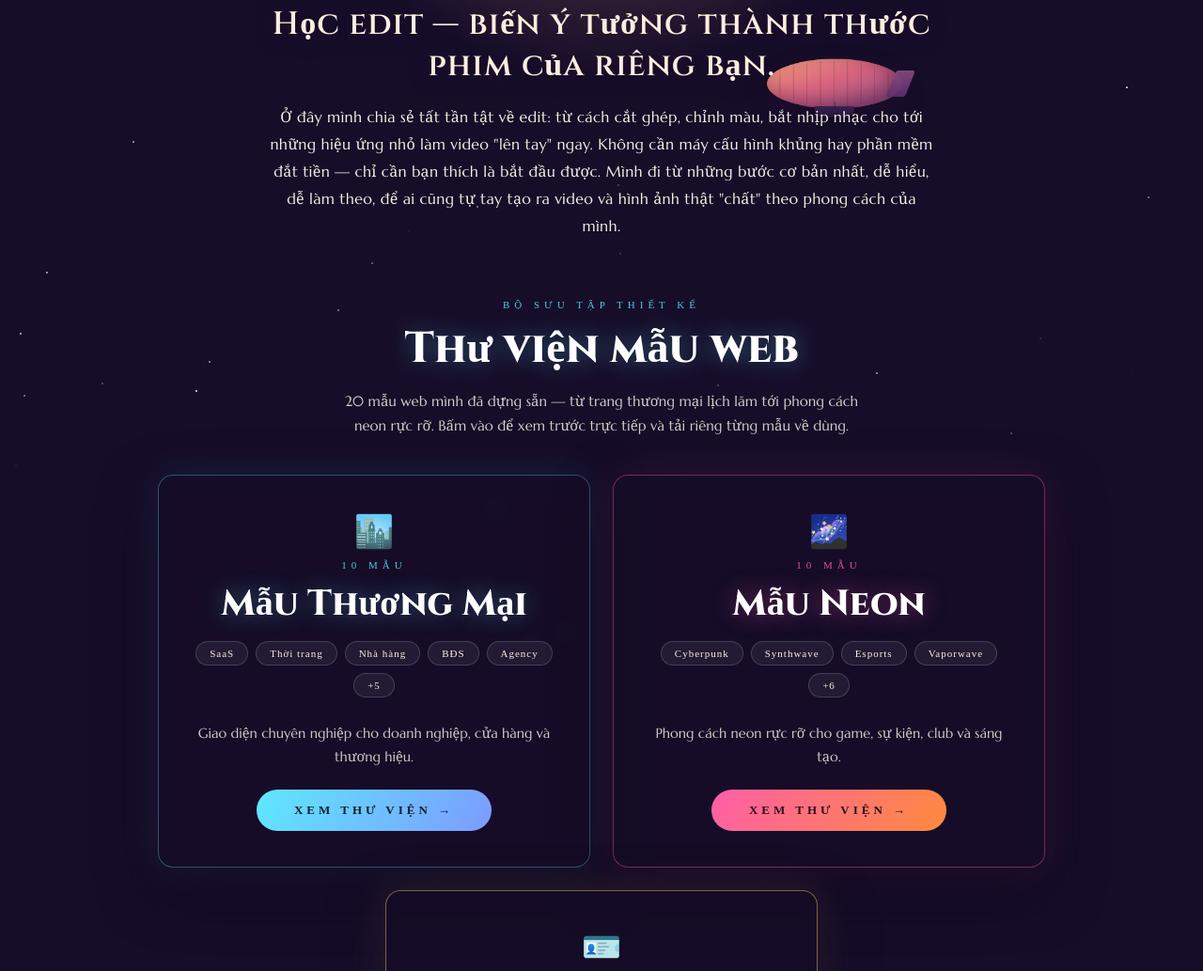
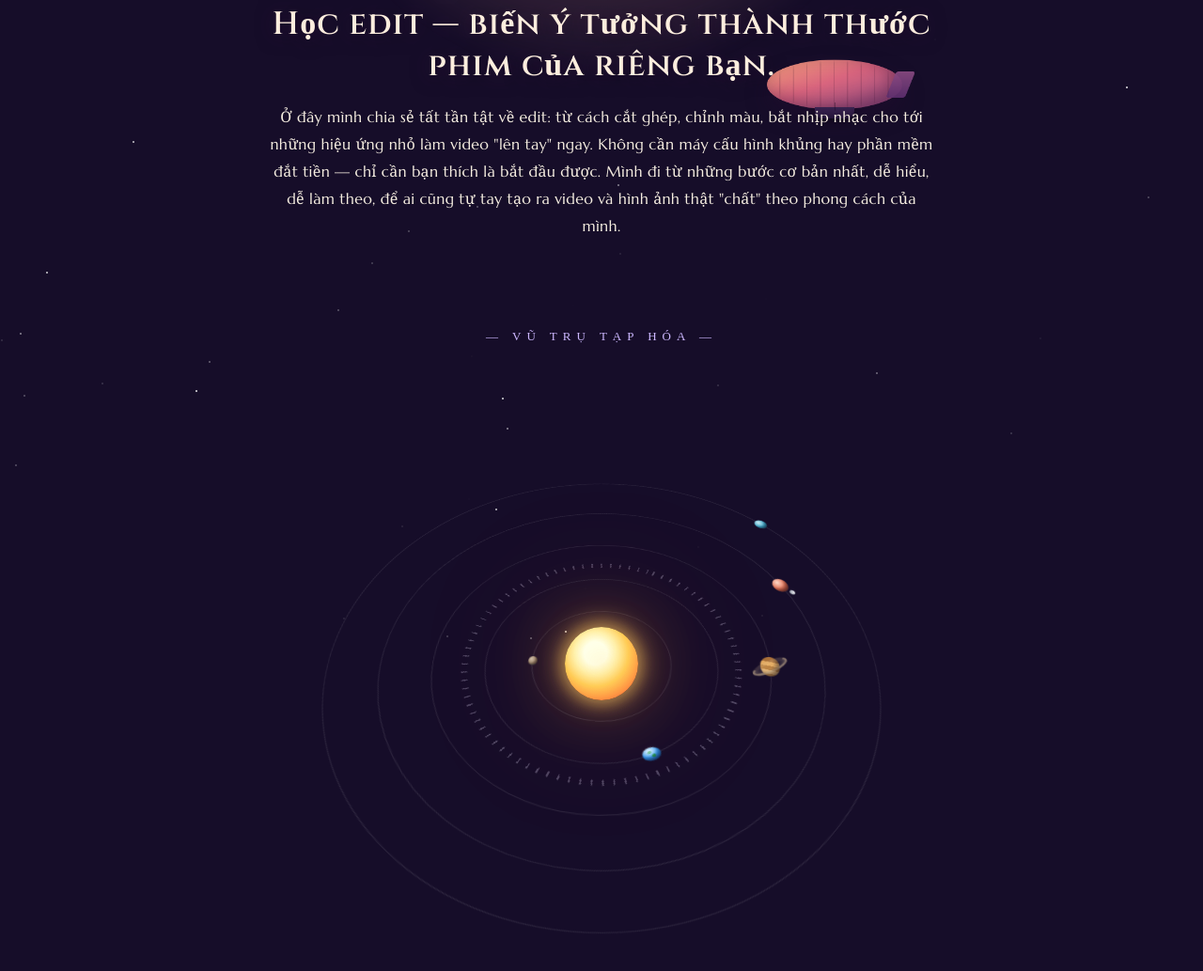
Before and after one commit to Huy17092006/profilr, a plain HTML site: page index.html/index.html in a window 1280 px wide. Shown: the part 908-1941 px from the top of the page at 94% size. Drawn offline with Linux system fonts and the light colour scheme; a web font is replaced by a local one.

Commit message:
Update index.html

```diff
--- a/index.html/index.html
+++ b/index.html/index.html
@@ -376,6 +376,66 @@
     .cv-close{display:none !important;}
     @page{ margin:14mm; }
   }
+  /* ====== HỆ MẶT TRỜI (bản chân thật) ====== */
+  .solar{position:relative; z-index:2; padding:6vh 20px 9vh; display:flex; flex-direction:column; align-items:center; overflow:hidden;}
+  .sol-title{font-family:'Marcellus SC',serif; letter-spacing:6px; font-size:13px; text-transform:uppercase;
+    color:#cdb8ff; opacity:.85; margin-bottom:30px; text-align:center;}
+  .solar-stage{perspective:900px; width:min(620px,94vw);}
+  .solar-sys{position:relative; width:100%; aspect-ratio:1/1; transform:rotateX(38deg); transform-style:preserve-3d;}
+  /* Mặt trời: lõi trắng nóng, rìa cam đỏ, quầng plasma */
+  .sol-sun{position:absolute; left:50%; top:50%; width:78px; height:78px; transform:translate(-50%,-50%) rotateX(-38deg); border-radius:50%;
+    background:radial-gradient(circle at 42% 36%, #fffdf2 0 18%, #ffe9a8 34%, #ffc24e 52%, #ff8a3d 72%, #f4582b 92%);
+    box-shadow:0 0 26px rgba(255,190,90,.9), 0 0 80px rgba(255,150,60,.55), 0 0 170px rgba(255,110,50,.3);
+    animation:sunPulse 5s ease-in-out infinite;}
+  .sol-sun::after{content:""; position:absolute; inset:-14px; border-radius:50%;
+    background:radial-gradient(circle, rgba(255,200,110,.35), transparent 70%); animation:flare 7s ease-in-out infinite;}
+  @keyframes sunPulse{0%,100%{filter:brightness(1)}50%{filter:brightness(1.12)}}
+  @keyframes flare{0%,100%{transform:scale(1); opacity:.8}50%{transform:scale(1.18); opacity:.45}}
+  .orbit{position:absolute; left:50%; top:50%; transform:translate(-50%,-50%); border-radius:50%;
+    border:1px solid rgba(255,255,255,.10);}
+  .o1{width:24%; height:24%; animation:spin 8s linear infinite;}
+  .o2{width:40%; height:40%; animation:spin 14s linear infinite;}
+  .o3{width:58%; height:58%; animation:spin 24s linear infinite;}
+  .o4{width:76%; height:76%; animation:spin 36s linear infinite;}
+  .o5{width:94%; height:94%; animation:spin 52s linear infinite;}
+  @keyframes spin{from{transform:translate(-50%,-50%) rotate(0)} to{transform:translate(-50%,-50%) rotate(360deg)}}
+  /* vành đai tiểu hành tinh giữa quỹ đạo 3 và 4 */
+  .belt{position:absolute; left:50%; top:50%; width:67%; height:67%; transform:translate(-50%,-50%); border-radius:50%;
+    animation:spin 90s linear infinite;
+    background:repeating-conic-gradient(rgba(210,200,230,.5) 0 .6deg, transparent .6deg 4.3deg);
+    -webkit-mask:radial-gradient(circle, transparent 0 48.2%, #000 48.6% 50.4%, transparent 50.8%);
+    mask:radial-gradient(circle, transparent 0 48.2%, #000 48.6% 50.4%, transparent 50.8%); opacity:.6;}
+  /* hành tinh: dựng lại thẳng đứng (bù góc nghiêng) + nửa tối quay lưng mặt trời */
+  .planet{position:absolute; top:0; left:50%; transform:translate(-50%,-50%) rotateX(-38deg); border-radius:50%; display:block;}
+  .planet::after{content:""; position:absolute; inset:0; border-radius:50%;
+    background:radial-gradient(circle at 30% 28%, transparent 38%, rgba(8,6,18,.55) 78%);}
+  .p1{width:12px; height:12px; background:radial-gradient(circle at 35% 30%, #cfc4b4, #8d7d68 55%, #5d5042);}
+  .p2{width:19px; height:19px;
+    background:radial-gradient(circle at 64% 60%, rgba(38,150,80,.9) 0 13%, transparent 14%),
+               radial-gradient(circle at 36% 38%, rgba(40,160,90,.85) 0 11%, transparent 12%),
+               radial-gradient(circle at 35% 30%, #bfeaff, #2f8fe6 52%, #134a9e);}
+  .p2::before{content:""; position:absolute; inset:-1px; border-radius:50%;
+    background:radial-gradient(circle at 30% 25%, rgba(255,255,255,.5), transparent 42%);} /* mây/khí quyển */
+  .p3{width:26px; height:26px;
+    background:linear-gradient(12deg, #c98f4e 0 18%, #e8b878 18% 34%, #b97f3f 34% 52%, #e3aa60 52% 70%, #a9713a 70%);} /* dải khí kiểu Sao Mộc/Thổ */
+  .p3 .ring{position:absolute; left:50%; top:50%; width:52px; height:16px; border-radius:50%;
+    transform:translate(-50%,-50%) rotate(-22deg);
+    border:3px solid rgba(228,200,160,.55); border-top-color:rgba(228,200,160,.18);
+    box-shadow:inset 0 0 6px rgba(255,230,190,.35);}
+  .p4{width:21px; height:21px; background:radial-gradient(circle at 35% 30%, #ffd9c9, #e06a4e 56%, #8e3424);} /* kiểu Sao Hỏa */
+  .p4 .moon{position:absolute; left:50%; top:50%; width:36px; height:36px; transform:translate(-50%,-50%);
+    animation:spin 4.5s linear infinite; border-radius:50%;}
+  .p4 .moon::after{content:""; position:absolute; top:-2px; left:50%; width:7px; height:7px; border-radius:50%;
+    transform:translateX(-50%); background:radial-gradient(circle at 35% 30%, #e8e8ee, #9aa0ad 70%);}
+  .p5{width:16px; height:16px; background:radial-gradient(circle at 35% 30%, #cfeef5, #3aa6c9 55%, #1d5e86);} /* băng giá kiểu Hải Vương */
+  /* giữ hành tinh đứng yên hướng nhìn khi quỹ đạo xoay */
+  .o1 .planet{animation:counter 8s linear infinite;}
+  .o2 .planet{animation:counter 14s linear infinite;}
+  .o3 .planet{animation:counter 24s linear infinite;}
+  .o4 .planet{animation:counter 36s linear infinite;}
+  .o5 .planet{animation:counter 52s linear infinite;}
+  @keyframes counter{from{transform:translate(-50%,-50%) rotateX(-38deg) rotate(0)} to{transform:translate(-50%,-50%) rotateX(-38deg) rotate(-360deg)}}
+
   /* ====== TEMPLATE LIBRARY ====== */
   /* ====== TEMPLATE LIBRARY (thư viện mẫu web) ====== */
   .tplcta{position:relative; z-index:2; padding:2vh 24px 16vh; display:flex; justify-content:center;}
@@ -490,6 +550,22 @@
        cấu hình khủng hay phần mềm đắt tiền — chỉ cần bạn thích là bắt đầu được. Mình đi
        từ những bước cơ bản nhất, dễ hiểu, dễ làm theo, để ai cũng tự tay tạo ra video và
        hình ảnh thật "chất" theo phong cách của mình.</p>
+  </section>
+
+  <!-- HỆ MẶT TRỜI -->
+  <section class="solar" id="solar">
+    <div class="sol-title reveal">— Vũ trụ Tạp Hóa —</div>
+    <div class="solar-stage reveal">
+      <div class="solar-sys">
+        <div class="sol-sun"></div>
+        <div class="belt"></div>
+        <div class="orbit o1"><i class="planet p1"></i></div>
+        <div class="orbit o2"><i class="planet p2"></i></div>
+        <div class="orbit o3"><i class="planet p3"><b class="ring"></b></i></div>
+        <div class="orbit o4"><i class="planet p4"><b class="moon"></b></i></div>
+        <div class="orbit o5"><i class="planet p5"></i></div>
+      </div>
+    </div>
   </section>
 
   <!-- TEMPLATE LIBRARY (thư viện mẫu web) -->
```
